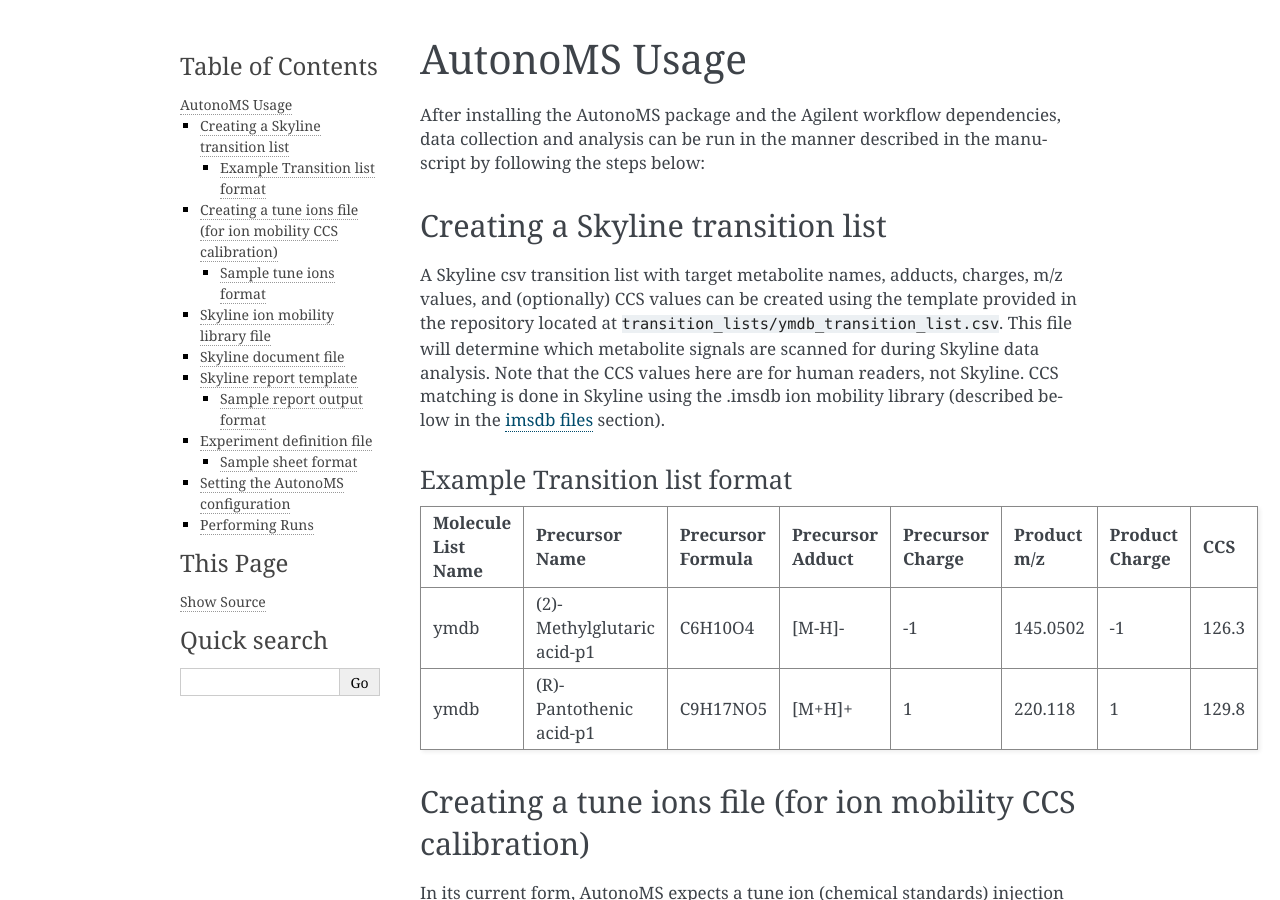
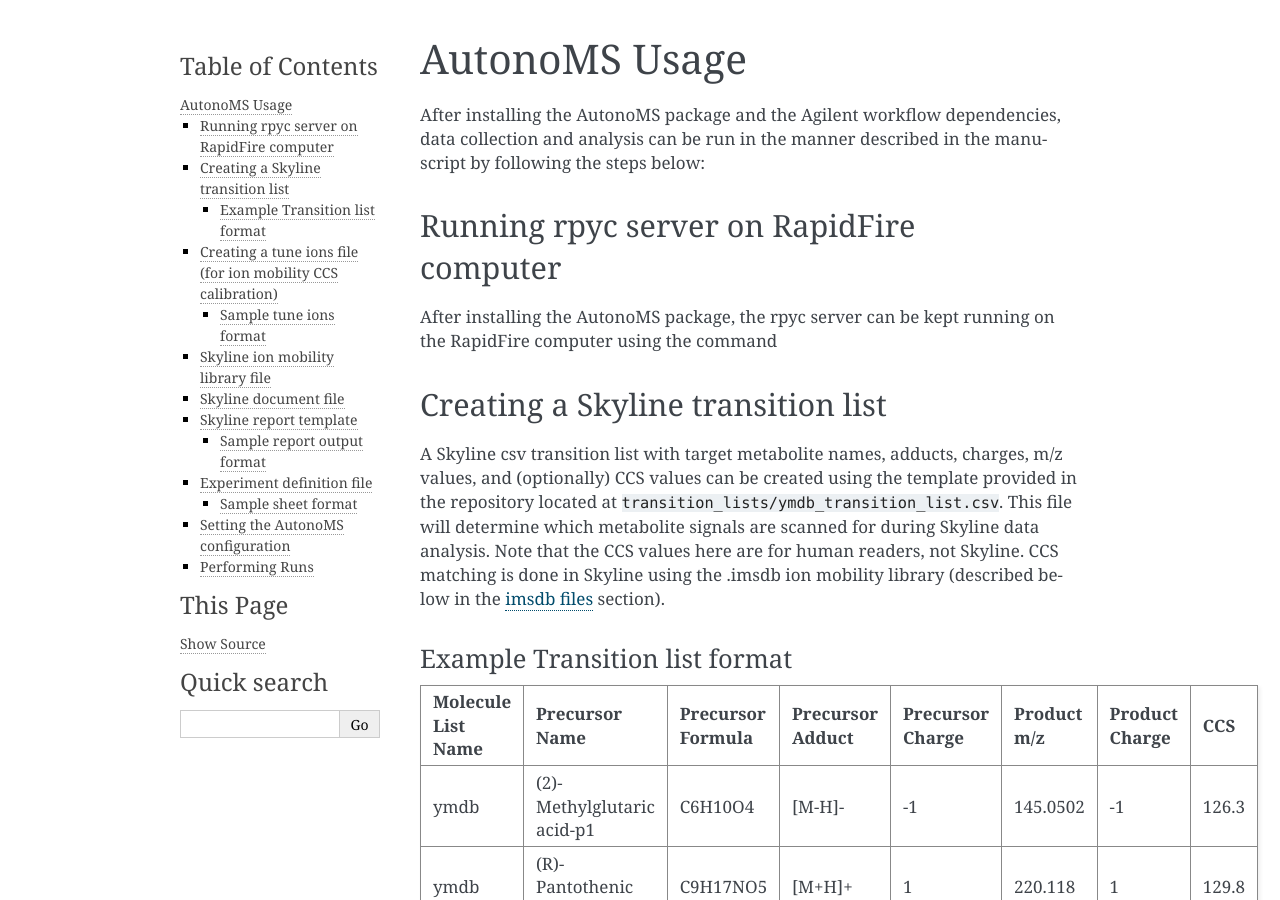
Before and after one commit to gkreder/autonoms, a Sphinx documentation site: the page built from docs/usage.rst, in a window 1280 px wide and 900 px high. Built offline with Sphinx 7.4.7, drawn with Linux system fonts in a browser that asks for light colours.

Commit message:
docs in progress

```diff
--- a/docs/usage.rst
+++ b/docs/usage.rst
@@ -3,6 +3,12 @@
 
 After installing the AutonoMS package and the Agilent workflow dependencies, data collection and analysis
 can be run in the manner described in the manuscript by following the steps below:
+
+
+Running rpyc server on RapidFire computer
+*******************************************
+
+After installing the AutonoMS package, the rpyc server can be kept running on the RapidFire computer using the command
 
 
 
```
